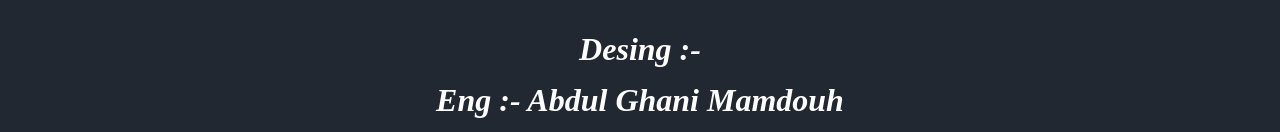
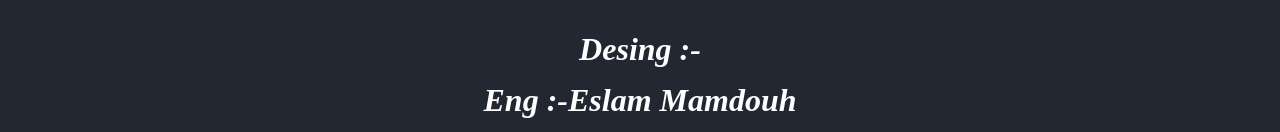
Before and after one commit to Eslam-mamduoh/tourism-company, a plain HTML site: page index.html in a window 1280 px wide. Shown: the part 7549-7681 px from the top of the page. Drawn offline with nearby package versions, Linux system fonts and the light colour scheme; a script that the page names is missing.

Commit message:
Update index.html

```diff
--- a/index.html
+++ b/index.html
@@ -881,7 +881,7 @@
                 <div class = "copyright-text">
                     <h1>Desing :- <br>
 
-Eng :- Abdul Ghani Mamdouh<br>
+Eng :-Eslam Mamdouh<br>
                     <span>
                          <i class = "fa fa-whatsapp"></i>
                          <i class = "fa fa-phone"></i>
```
